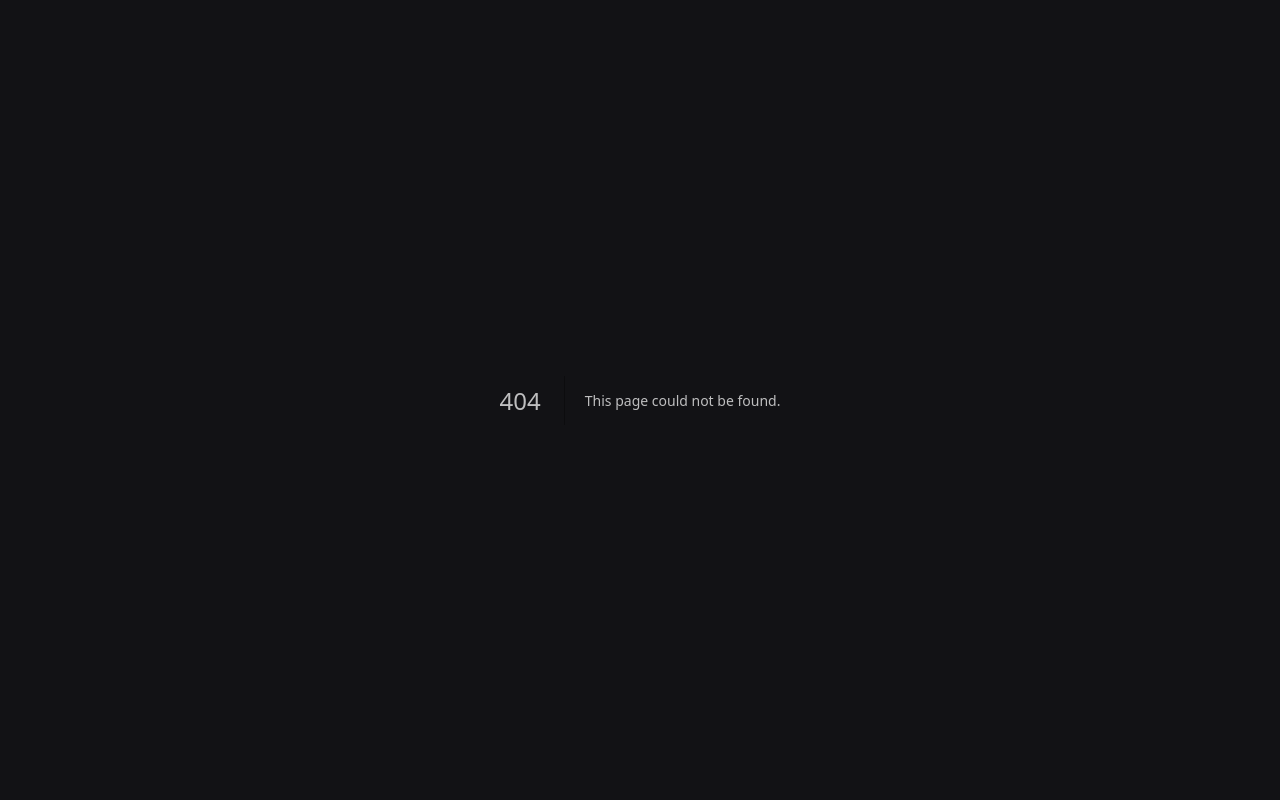
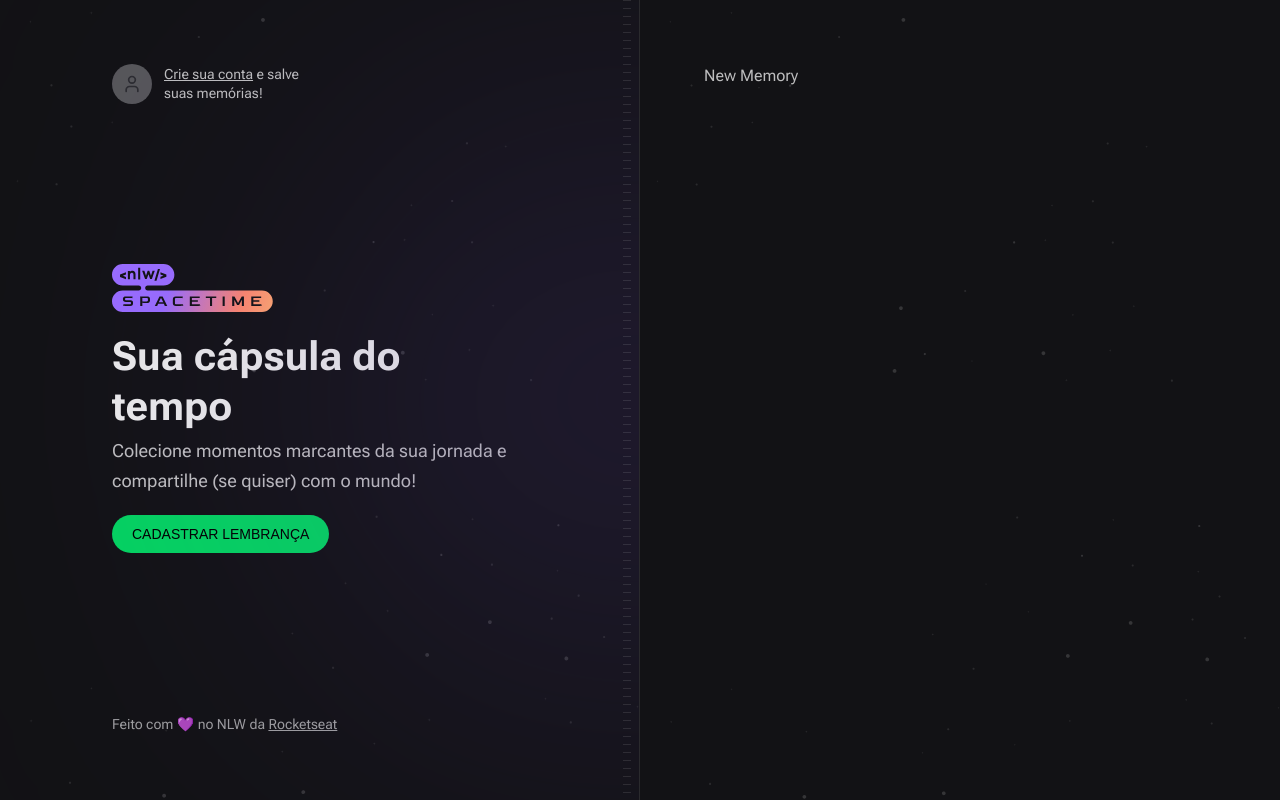
Before and after one commit to tiagosouzac/nlw-spacetime, a Next.js app in the folder web/: page /memories/new in a window 1280 px wide. Before the commit this address had no page. Built offline with nearby package versions, Linux system fonts and the light colour scheme; no server answers; a web font is replaced by a local one.

Commit message:
refactor: web - layout

```diff
--- a/web/src/app/layout.tsx
+++ b/web/src/app/layout.tsx
@@ -1,8 +1,10 @@
 import { ReactNode } from 'react'
+import { cookies } from 'next/headers'
 import {
   Roboto_Flex as Roboto,
   Bai_Jamjuree as BaiJamjuree,
 } from 'next/font/google'
+import { Profile, SignIn, Hero, Copyright } from '@/components'
 import './globals.css'
 
 const roboto = Roboto({ subsets: ['latin'], variable: '--font-roboto' })
@@ -20,12 +22,32 @@ export const metadata = {
 }
 
 export default function RootLayout({ children }: { children: ReactNode }) {
+  const isAuthenticated = cookies().get('token')
+
   return (
     <html lang="pt-br">
       <body
         className={`${roboto.variable} ${baiJamjuree.variable} bg-gray-900 font-sans text-gray-100`}
       >
-        {children}
+        <main className="grid min-h-screen grid-cols-2">
+          {/* Left */}
+          <div className="relative grid content-between overflow-hidden border-r border-white/10 bg-[url(../assets/bg-stars.svg)] bg-cover px-28 py-16">
+            {isAuthenticated ? <Profile /> : <SignIn />}
+            <Hero />
+            <Copyright />
+
+            {/* Blur */}
+            <div className="absolute right-0 top-1/2 h-[288px] w-[526px] -translate-y-1/2 translate-x-1/2 rounded-full bg-purple-700 opacity-50 blur-full" />
+
+            {/* Stripes */}
+            <div className="absolute bottom-0 right-2 top-0 w-2 bg-stripes" />
+          </div>
+
+          {/* Right */}
+          <div className="grid bg-[url(../assets/bg-stars.svg)] bg-cover p-16">
+            {children}
+          </div>
+        </main>
       </body>
     </html>
   )
--- /dev/null
+++ b/web/src/app/memories/new/page.tsx
@@ -0,0 +1,7 @@
+export default function NewMemory() {
+  return (
+    <div>
+      <h1>New Memory</h1>
+    </div>
+  )
+}
--- a/web/src/app/page.tsx
+++ b/web/src/app/page.tsx
@@ -1,28 +1,5 @@
-import { cookies } from 'next/headers'
-import { SignIn, Hero, Copyright, EmptyMemories, Profile } from '@/components'
+import { EmptyMemories } from '@/components'
 
 export default function Home() {
-  const isAuthenticated = cookies().get('token')
-
-  return (
-    <main className="grid min-h-screen grid-cols-2">
-      {/* Left */}
-      <div className="relative grid content-between overflow-hidden border-r border-white/10 bg-[url(../assets/bg-stars.svg)] bg-cover px-28 py-16">
-        {isAuthenticated ? <Profile /> : <SignIn />}
-        <Hero />
-        <Copyright />
-
-        {/* Blur */}
-        <div className="absolute right-0 top-1/2 h-[288px] w-[526px] -translate-y-1/2 translate-x-1/2 rounded-full bg-purple-700 opacity-50 blur-full" />
-
-        {/* Stripes */}
-        <div className="absolute bottom-0 right-2 top-0 w-2 bg-stripes" />
-      </div>
-
-      {/* Right */}
-      <div className="grid bg-[url(../assets/bg-stars.svg)] bg-cover p-16">
-        <EmptyMemories />
-      </div>
-    </main>
-  )
+  return <EmptyMemories />
 }
```
